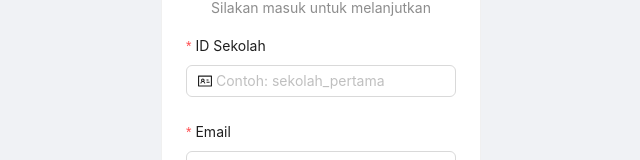
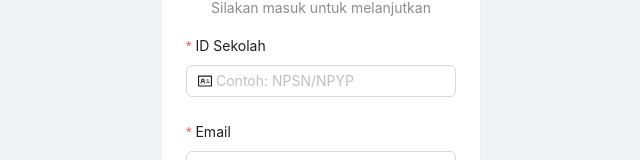
Before and after one commit to Izzulfahmy/skoola, a React (Vite) app in the folder frontend/: page /login in a window 1280 px wide. Shown: the part 266-426 px from the top of the page, without its empty margins (319-959 px from the left). Built offline with nearby package versions, Linux system fonts and the light colour scheme.

Commit message:
Penggantian nama contoh id sekolah

```diff
--- a/frontend/src/pages/LoginPage.tsx
+++ b/frontend/src/pages/LoginPage.tsx
@@ -92,7 +92,7 @@ const LoginPage = () => {
                 name="tenantId"
                 rules={[{ required: true, message: 'Harap masukkan ID Sekolah!' }]}
               >
-                <Input prefix={<IdcardOutlined />} placeholder="Contoh: sekolah_pertama" />
+                <Input prefix={<IdcardOutlined />} placeholder="Contoh: NPSN/NPYP" />
               </Form.Item>
             )}
             <Form.Item
```
